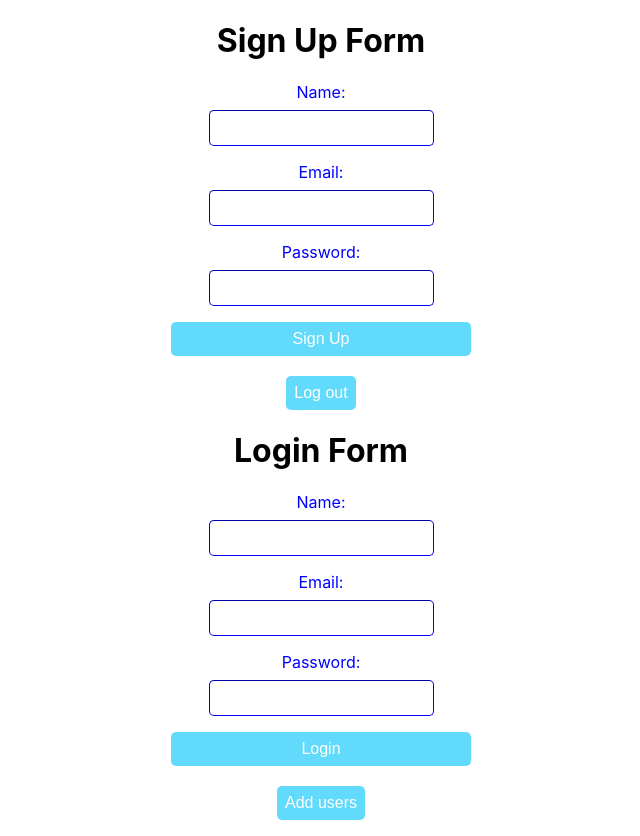
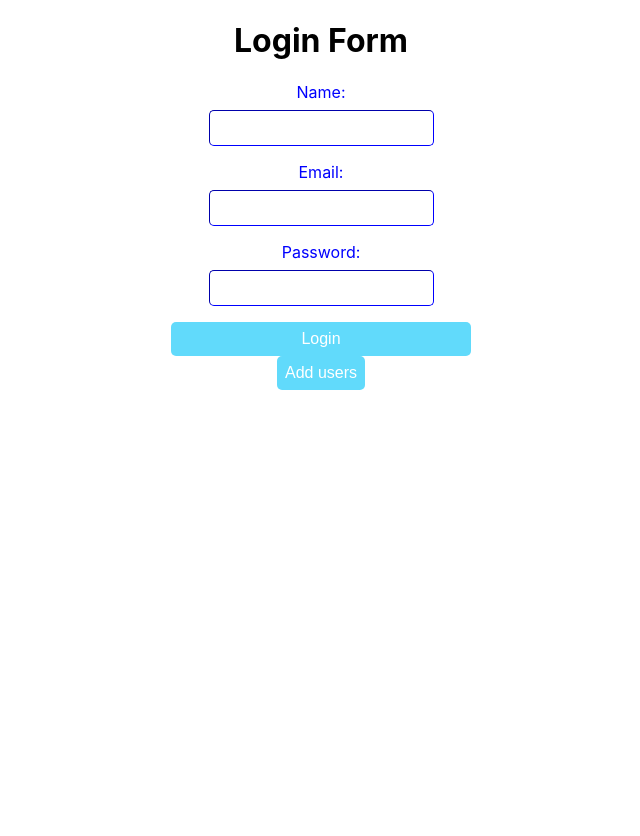
Before and after one commit to hungtruongquoc/react-firebase, a React (Create React App) app: page / in a window 1280 px wide. Shown: the whole page, without its empty margins (319-959 px from the left). After the commit the page ends 800 px from the top, so only its background shows below. Built offline with nearby package versions, Linux system fonts and the light colour scheme; no server answers.

Commit message:
Added routing to the app

```diff
--- a/package.json
+++ b/package.json
@@ -10,7 +10,8 @@
     "react": "^18.3.1",
     "react-dom": "^18.3.1",
     "react-scripts": "5.0.1",
-    "web-vitals": "^2.1.4"
+    "web-vitals": "^2.1.4",
+    "react-router-dom": "^6.23.1"
   },
   "scripts": {
     "start": "react-scripts start",
--- a/src/App.js
+++ b/src/App.js
@@ -1,30 +1,35 @@
 import './App.css';
-import {useLogout} from "./hooks/useLogout";
-import {useSignup} from "./hooks/useSignup";
 import {useFirestore} from "./hooks/useFirestore";
 import {useAuthContext} from "./hooks/useAuthContext";
 import LoginPage from "./features/Auth/pages/LoginPage";
 import SignUpPage from "./features/Auth/pages/SignUpPage";
+import {
+    createBrowserRouter,
+    RouterProvider,
+} from "react-router-dom";
 
-
+const router = createBrowserRouter([
+    {
+        path: "/",
+        element: <LoginPage/>,
+    },
+    {
+        path: "/signup",
+        element: <SignUpPage/>,
+    },
+]);
 
 function App() {
-    const {logout} = useLogout()
-    const {error, loading, signup} = useSignup()
     const {addDocument, response} = useFirestore('users')
     const {user} = useAuthContext()
 
     const handleAddUsers = () => {
-        addDocument({uid: user, name: 'John Doe', age: 30})
+        addDocument({uid: user.uid, name: 'John Doe', age: 30})
     }
 
     return (
         <div className="App">
-            <SignUpPage/>
-            <br/>
-            <button onClick={logout}>Log out</button>
-            {user ? null : <LoginPage/>}
-            <br/>
+            <RouterProvider router={router}/>
             <button onClick={handleAddUsers}>Add users</button>
         </div>
     );
--- a/src/context/AuthContext.js
+++ b/src/context/AuthContext.js
@@ -1,6 +1,6 @@
 import {createContext, useReducer} from "react";
 
-export const AuthContext = createContext()
+export const AuthContext = createContext({})
 
 export const authReducer = (state, action) => {
     switch(action.type) {
--- a/src/hooks/useFirestore.js
+++ b/src/hooks/useFirestore.js
@@ -36,8 +36,7 @@ export const useFirestore = (users) => {
             const addedDoc = await addDoc(ref, {...doc, createdAt})
             if (isCancelled) return
             dispatch({type: 'ADDED_DOC', payload: addedDoc})
-        }
-        catch (error) {
+        } catch (error) {
             if (isCancelled) return
             dispatch({type: 'ERROR', payload: error.message})
         }
--- a/src/hooks/useSignup.js
+++ b/src/hooks/useSignup.js
@@ -36,6 +36,7 @@ export const useSignup = () => {
     useEffect(() => {
         // This is called when the component is unmounted
         return () => {
+            debugger
             setIsCancelled(true)
         }
     }, []);
```
Also changed, not shown: 1 other file (tests, documents, lock files or other folders).
